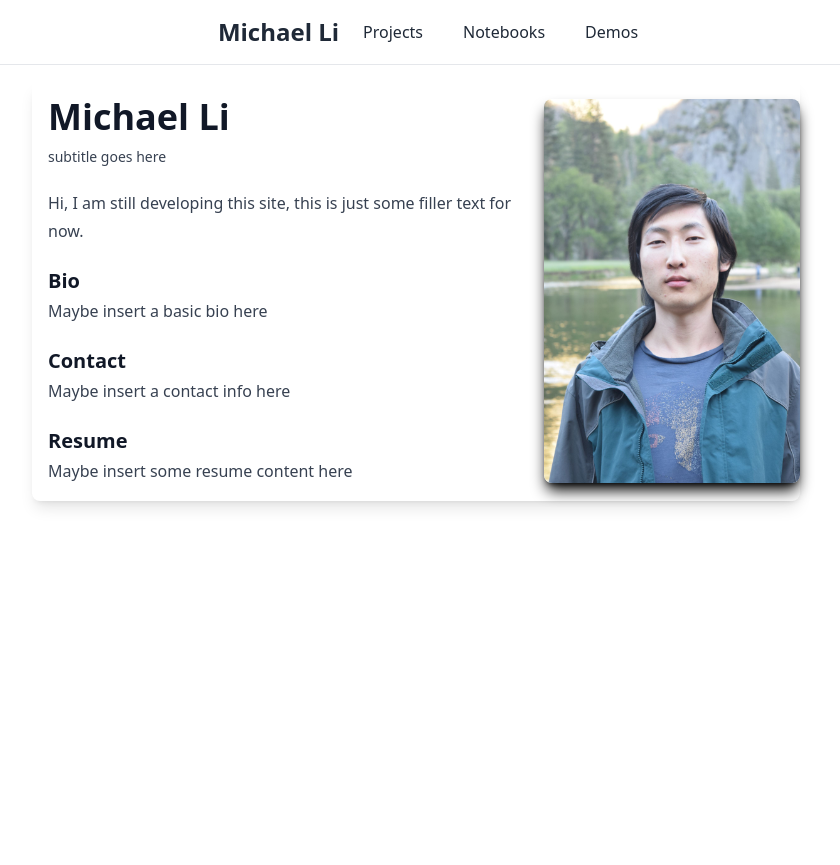
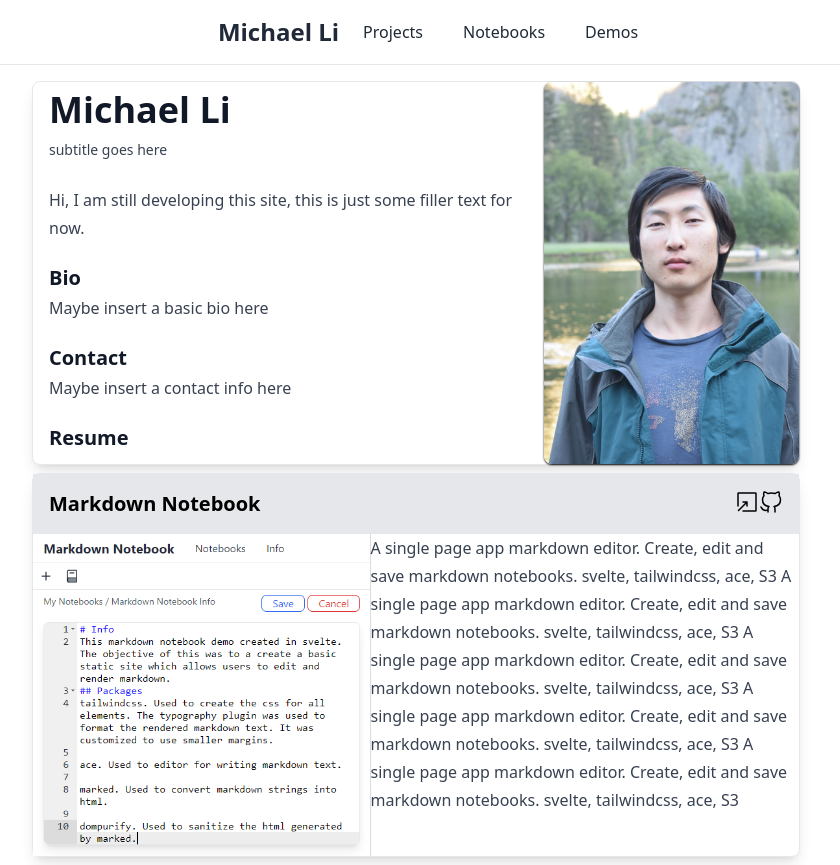
Before and after one commit to magicalpuffin/mli-puffinsystems, a SvelteKit app in the folder puffinsystems_homepage/: page / in a window 1280 px wide. Shown: the whole page, without its empty margins (224-1064 px from the left). Before the commit the page ends 800 px from the top, so only its background shows below. Built offline with nearby package versions, Linux system fonts and the light colour scheme.

Commit message:
basic card, in progress

```diff
--- a/puffinsystems_homepage/src/lib/components/AboutMe.svelte
+++ b/puffinsystems_homepage/src/lib/components/AboutMe.svelte
@@ -1,7 +1,19 @@
-<div class="flex max-w-3xl flex-row justify-between rounded-lg shadow-lg">
-  <article class="prose my-4 ml-4 mr-2">
+<div
+  class="flex max-w-3xl flex-row justify-between rounded-lg border shadow-lg md:h-96"
+>
+  <div class="mx-4 my-2 overflow-hidden">
+    <div class="flex h-24 flex-row justify-between">
+      <article class="prose">
         <h1 class="my-0">Michael Li</h1>
         <p class="prose-sm my-2">subtitle goes here</p>
+      </article>
+      <img
+        class="h-24 w-24 shrink-0 rounded-full object-cover shadow-sm shadow-black md:hidden"
+        src={"images/self_portrait.JPG"}
+        alt="self portrait"
+      />
+    </div>
+    <article class="prose">
       <p>
         Hi, I am still developing this site, this is just some filler text for
         now.
@@ -13,8 +25,9 @@
       <h3 class="my-0">Resume</h3>
       <p>Maybe insert some resume content here</p>
     </article>
+  </div>
   <img
-    class="my-auto w-1/3 rounded-lg object-cover shadow-lg shadow-black"
+    class="hidden h-full w-auto rounded-lg object-cover shadow-sm shadow-black md:block"
     src={"images/self_portrait.JPG"}
     alt="self portrait"
   />
--- /dev/null
+++ b/puffinsystems_homepage/src/lib/components/CardTemplate.svelte
@@ -0,0 +1,3 @@
+<div class="max-w-3xl rounded-lg border shadow-lg md:h-96">
+  <slot />
+</div>
--- /dev/null
+++ b/puffinsystems_homepage/src/lib/components/cards/demos/MDNotebookCard.svelte
@@ -0,0 +1,51 @@
+<script lang="ts">
+  import type { CardType } from "$lib/types/card";
+
+  import GithubIcon from "$lib/icons/GithubIcon.svelte";
+  import OpenInWindowIcon from "$lib/icons/OpenInWindowIcon.svelte";
+  import CardTemplate from "$lib/components/CardTemplate.svelte";
+
+  let title = "Markdown Notebook";
+  let detail_link = "https://demo.puffinsystems.com/markdownnotebook/";
+  let github_link = "https://github.com/magicalpuffin/Demo-Markdown-Notebook";
+</script>
+
+<CardTemplate>
+  <div class="flex h-full flex-col">
+    <div
+      class="flex flex-row justify-between bg-gray-200 px-4 py-4 text-xl font-bold"
+    >
+      <div>{title}</div>
+      <div class="flex">
+        <a
+          href={detail_link}
+          class="rounded-full text-black hover:text-blue-600"
+          ><OpenInWindowIcon /></a
+        >
+        <a
+          href={github_link}
+          class="rounded-full text-black hover:text-blue-600"><GithubIcon /></a
+        >
+      </div>
+    </div>
+    <div class="flex h-full flex-row overflow-hidden">
+      <img
+        class="h-full"
+        src={"/images/card_image/demo_md_notebook.png"}
+        alt=""
+      />
+      <article class="prose">
+        <p>
+          A single page app markdown editor. Create, edit and save markdown
+          notebooks. svelte, tailwindcss, ace, S3 A single page app markdown
+          editor. Create, edit and save markdown notebooks. svelte, tailwindcss,
+          ace, S3 A single page app markdown editor. Create, edit and save
+          markdown notebooks. svelte, tailwindcss, ace, S3 A single page app
+          markdown editor. Create, edit and save markdown notebooks. svelte,
+          tailwindcss, ace, S3 A single page app markdown editor. Create, edit
+          and save markdown notebooks. svelte, tailwindcss, ace, S3
+        </p>
+      </article>
+    </div>
+  </div>
+</CardTemplate>
--- a/puffinsystems_homepage/src/routes/+page.svelte
+++ b/puffinsystems_homepage/src/routes/+page.svelte
@@ -1,10 +1,22 @@
 <script lang="ts">
   import AboutMe from "$lib/components/AboutMe.svelte";
+  import { onMount } from "svelte";
+  import { fade } from "svelte/transition";
+  import MdNotebookCard from "$lib/components/cards/demos/MDNotebookCard.svelte";
+
+  let mountComplete = false;
+  onMount(() => {
+    mountComplete = true;
+  });
 </script>
 
 <div class="flex flex-col">
-  <div class="my-2">
-    <AboutMe />
+  {#if mountComplete}
+    <div transition:fade class="my-2">
+      <AboutMe />
+    </div>
+  {/if}
+  <div>
+    <MdNotebookCard />
   </div>
-  <!-- <AboutMe /> -->
 </div>
--- a/puffinsystems_homepage/src/routes/projects/+page.svelte
+++ b/puffinsystems_homepage/src/routes/projects/+page.svelte
@@ -2,14 +2,32 @@
   import Card from "$lib/components/Card.svelte";
   import type { PageData } from "./$types";
 
-  export let data: PageData;
+  // export let data: PageData;
 </script>
 
-<article class="prose">
+<!-- <article class="prose">
   <h1>Projects</h1>
   <p>Various personal projects</p>
 </article>
 
 {#each data.cards as cardContent}
   <Card {cardContent} />
-{/each}
+{/each} -->
+
+<div class="container flex h-96 max-w-xl flex-col border">
+  <h1 class="bg-gray-200 py-2 text-lg">This is a header</h1>
+  <div class="flex h-full flex-row overflow-hidden">
+    <img class="h-full" src="/images/orange_rectangle.png" alt="" />
+    <article class="prose">
+      <p>
+        Lorem ipsum dolor sit amet, consectetur adipiscing elit, sed do eiusmod
+        tempor incididunt ut labore et dolore magna aliqua. Ut enim ad minim
+        veniam, quis nostrud exercitation ullamco laboris nisi ut aliquip ex ea
+        commodo consequat. Duis aute irure dolor in reprehenderit in voluptate
+        velit esse cillum dolore eu fugiat nulla pariatur. Excepteur sint
+        occaecat cupidatat non proident, sunt in culpa qui officia deserunt
+        mollit anim id est laborum.
+      </p>
+    </article>
+  </div>
+</div>
```
Also changed, not shown: puffinsystems_homepage/static/images/card_image/demo_md_notebook.png, puffinsystems_homepage/static/images/orange_rectangle.png (added). Lines whose indentation alone changed are shown as unchanged.
